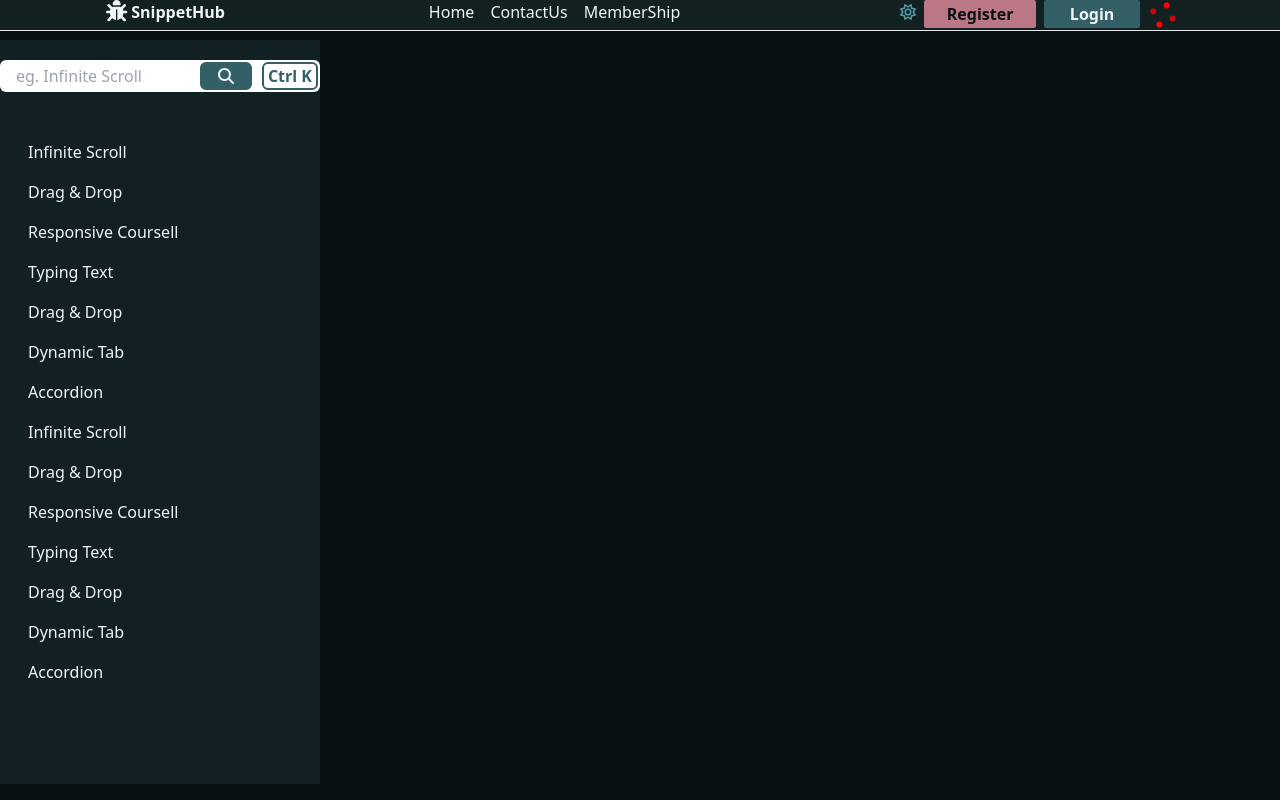
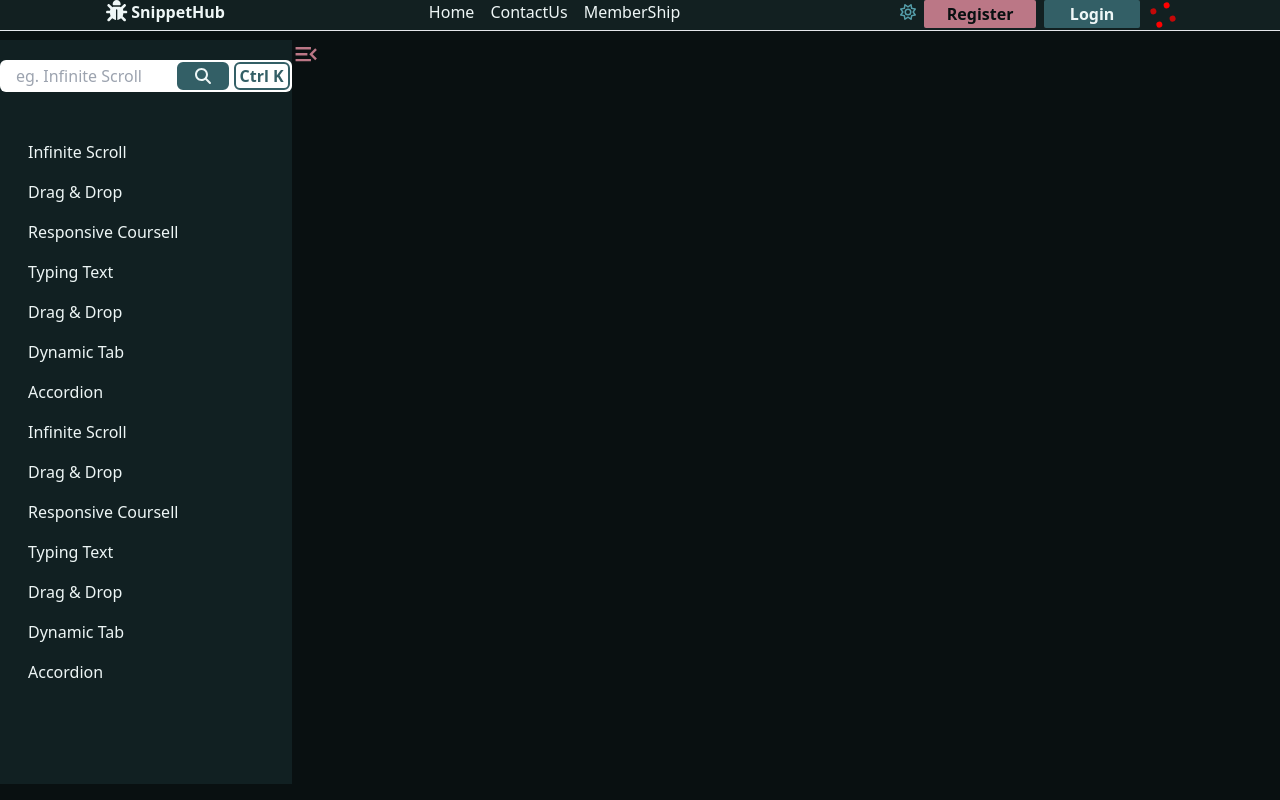
Before and after one commit to Ayush-a11/SnipetHub-v2, a Next.js app: page / in a window 1280 px wide. Built offline with nearby package versions, Linux system fonts and the light colour scheme.

Commit message:
Responsive Sidebar

```diff
--- a/package.json
+++ b/package.json
@@ -22,6 +22,7 @@
     "next": "14.2.5",
     "react": "^18",
     "react-dom": "^18",
+    "react-icons": "^5.3.0",
     "react-spinners": "^0.14.1",
     "styled-components": "^6.1.12"
   },
--- /dev/null
+++ b/src/pages/PaymentTiles/Page.tsx
@@ -0,0 +1,9 @@
+import React from 'react'
+
+function Page() {
+  return (
+	<div>Page</div>
+  )
+}
+
+export default Page
--- a/src/pages/SideMenuBar/page.tsx
+++ b/src/pages/SideMenuBar/page.tsx
@@ -1,5 +1,7 @@
 "use client"
 import React, { ChangeEvent, useEffect, useState } from 'react'
+import { MdMenuOpen } from "react-icons/md";
+
 import data from '@/utils/data'
 import Input from '@/utils/Input'
 import Button from '@/utils/Button';
@@ -8,7 +10,7 @@ import { usePathname } from 'next/navigation';
 function page() {
 	const [localData,setLocalData] =useState<typeof data>(data);
 	const [searchText,setSearchText] =useState<string>("");
-
+    const [sidebarWidth,setSidebarWidth] =useState(true);
 	const handleSearch= ():void =>{
 
 		const newData= localData.filter((item)=>item)
@@ -21,7 +23,9 @@ function page() {
 	},[searchText])
 
   return (
-	<div className="bg-primary-100 bg-opacity-10 h-[93vh] w-full">
+	<div className="flex items-start transition-transform duration-300">
+	<div className={`bg-primary-100 bg-opacity-10 h-[93vh] ${sidebarWidth?'w-full':'w-[0%]'} overflow-hidden`}>
+
 		<div className="flex items-center w-full pt-5 space-x-2 place-content-center">
 			<Input  placeholder="eg. Infinite Scroll" value={searchText} onChange={(e: ChangeEvent<HTMLInputElement>):void => setSearchText(e.target.value)}
 			style='w-[60%]'
@@ -41,6 +45,10 @@ function page() {
 		}
 		</div>
 	</div>
+	<div className=''>
+		<button className='text-2xl text-secondary-600' onClick={()=>setSidebarWidth((prev)=>!prev)}><MdMenuOpen/></button>
+	</div>
+	</div>
   )
 }
 
```
Also changed, not shown: 1 other file (tests, documents, lock files or other folders).
